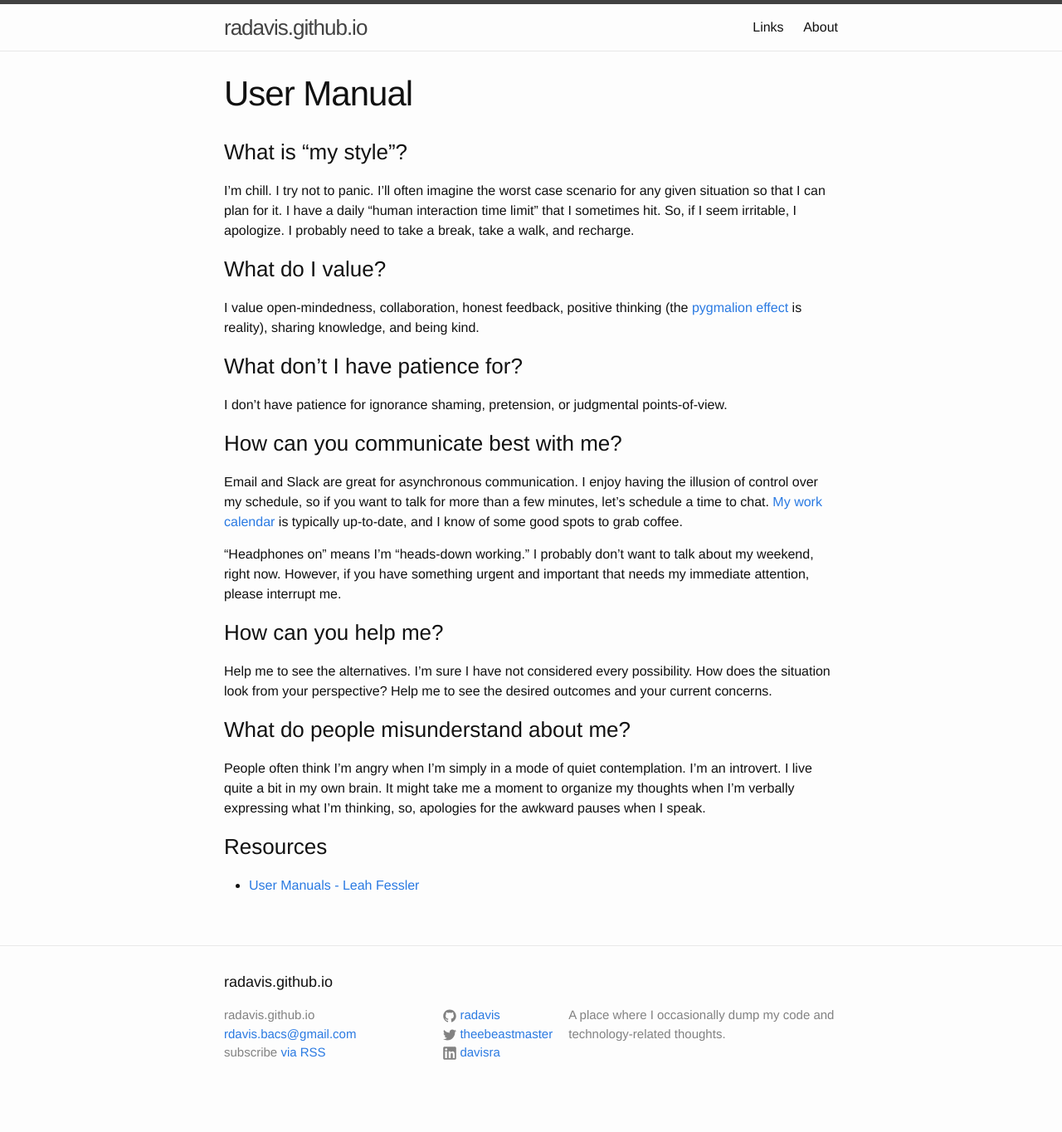
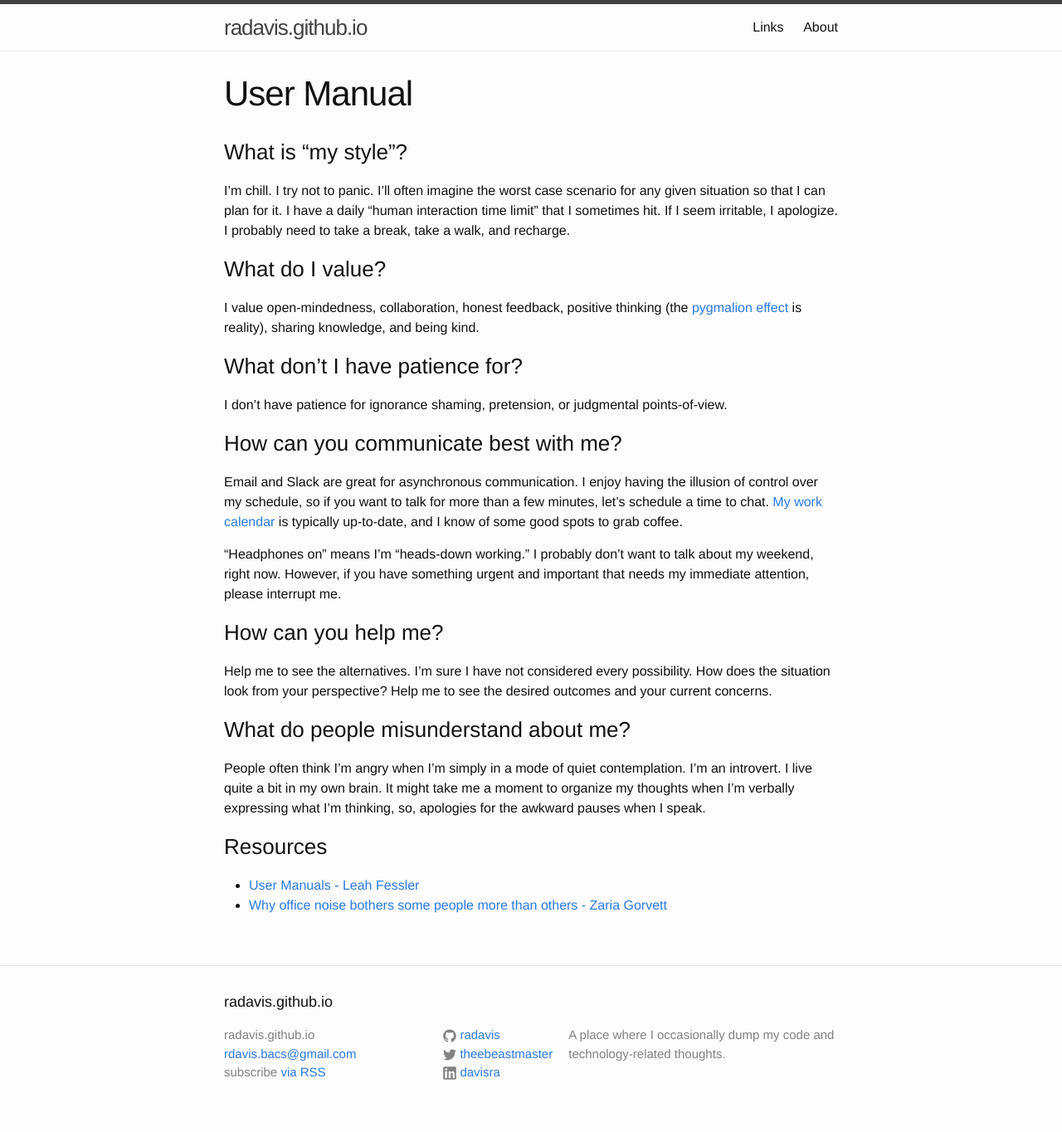
Before and after one commit to radavis/radavis.github.io, a Jekyll site: the page built from user-manual.md, in a window 1280 px wide. Shown: the whole page at 83% size. Built offline with Jekyll 4.4.1, drawn with Linux system fonts in a browser that asks for light colours; before the commit the page ends 1340 px from its top, so only the background shows below that.

Commit message:
save point

```diff
--- a/user-manual.md
+++ b/user-manual.md
@@ -8,7 +8,7 @@ date: 2019-10-25 18:15
 
 I'm chill. I try not to panic. I'll often imagine the worst case scenario for
 any given situation so that I can plan for it. I have a daily "human interaction
-time limit" that I sometimes hit. So, if I seem irritable, I apologize. I
+time limit" that I sometimes hit. If I seem irritable, I apologize. I
 probably need to take a break, take a walk, and recharge.
 
 
@@ -56,3 +56,4 @@ apologies for the awkward pauses when I speak.
 ### Resources
 
 * [User Manuals - Leah Fessler](https://qz.com/1046131/writing-a-user-manual-at-work-makes-teams-less-anxious-and-more-productive/)
+* [Why office noise bothers some people more than others - Zaria Gorvett](https://www.bbc.com/worklife/article/20191115-office-noise-acceptable-levels-personality-type)
```
